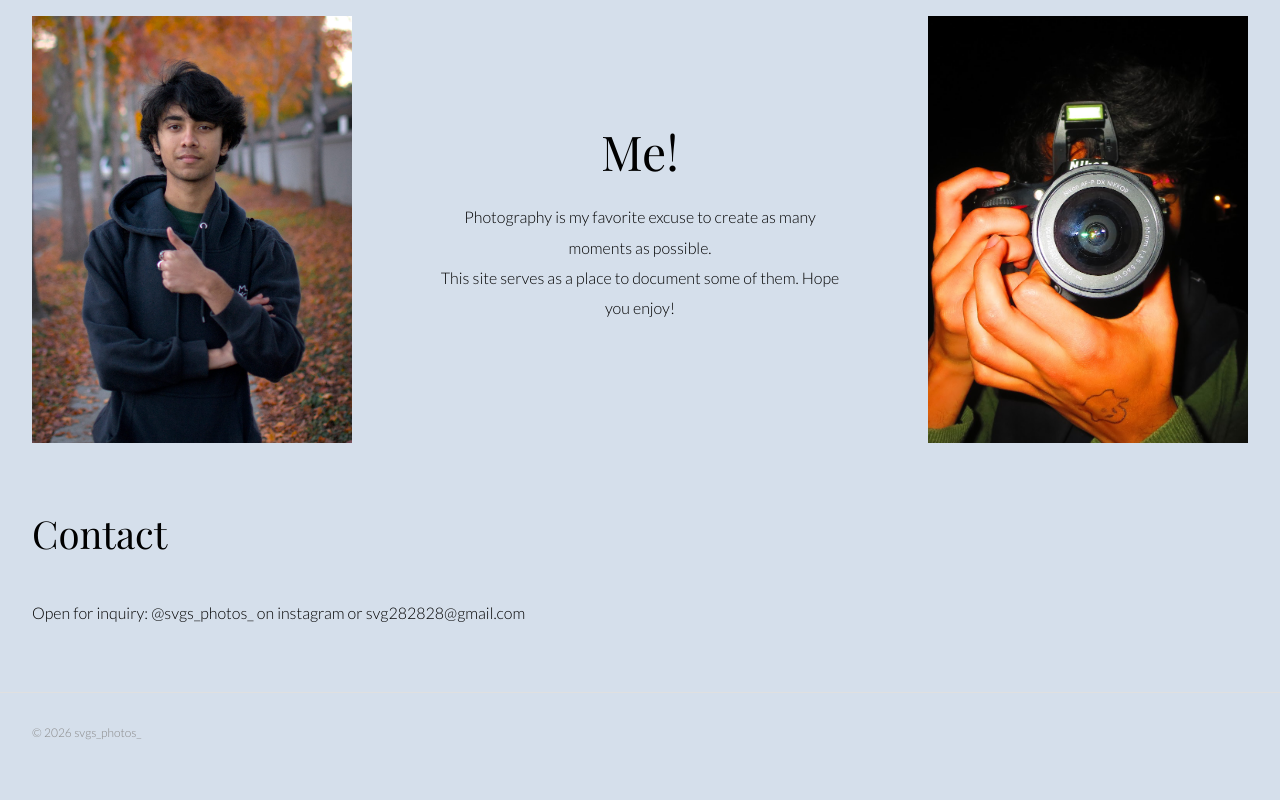
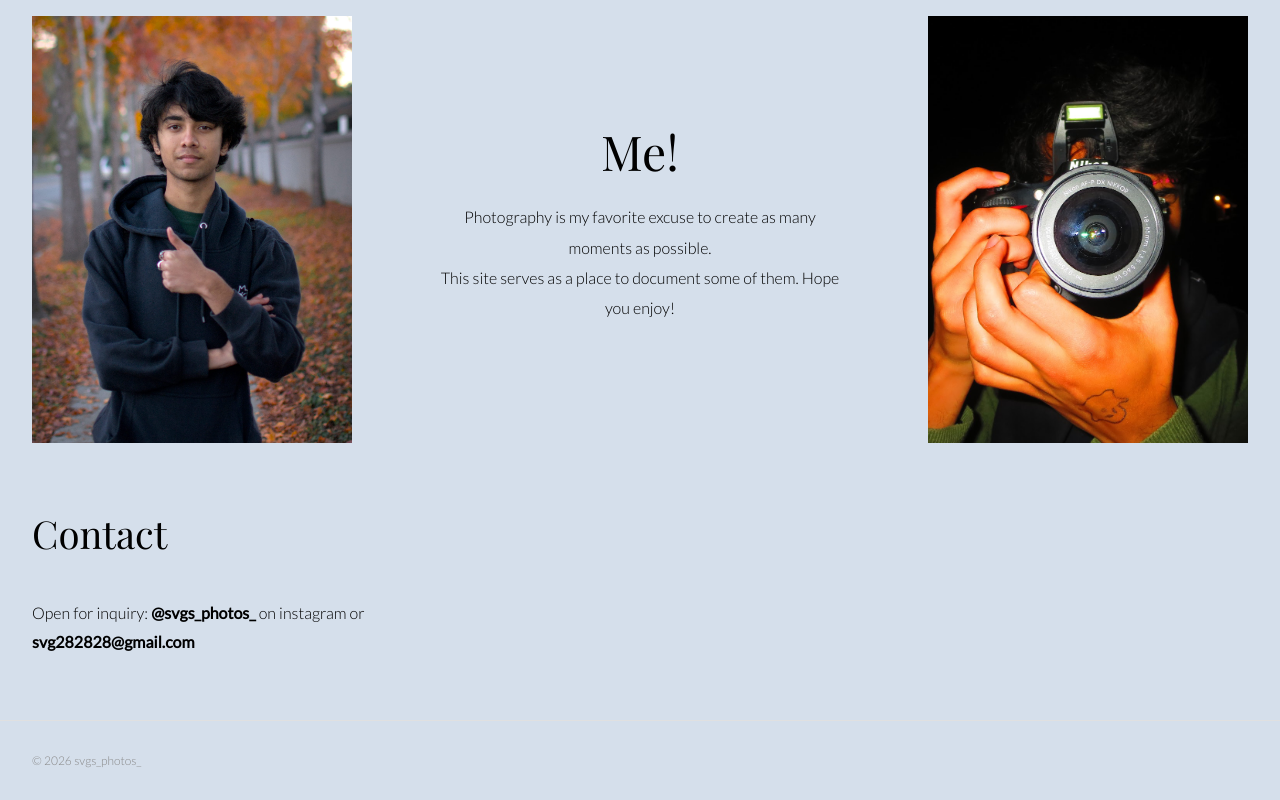
Before and after one commit to Shrgok866/shrgok866.github.io, a plain HTML site: page index.html in a window 1280 px wide. Shown: the part 6538-7338 px from the top of the page. Before the commit the page ends 7310 px from the top, so only its background shows below. Drawn offline with nearby package versions, Linux system fonts and the light colour scheme; a web font is replaced by a local one.

Commit message:
Update index.html bold contact

```diff
--- a/index.html
+++ b/index.html
@@ -868,7 +868,7 @@
   <section id="contact">
     <h2 class="section-title">Contact</h2>
     <p style="margin-bottom: 2rem; line-height: 1.8;">
-      Open for inquiry: @svgs_photos_ on instagram or svg282828@gmail.com
+      Open for inquiry: <b>@svgs_photos_</b> on instagram or <b>svg282828@gmail.com</b>
     </p>
   </section>
 
```
